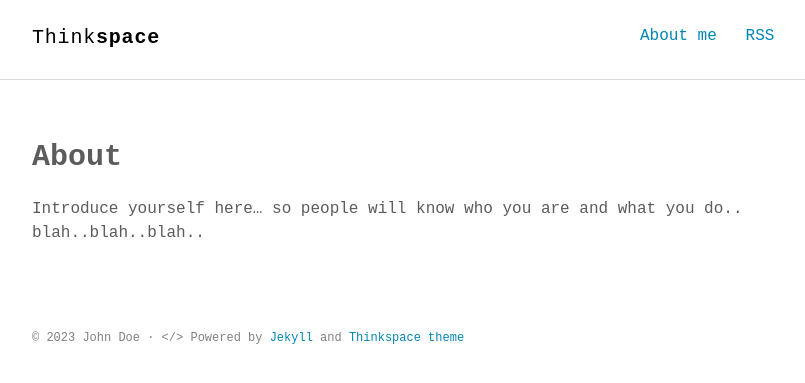
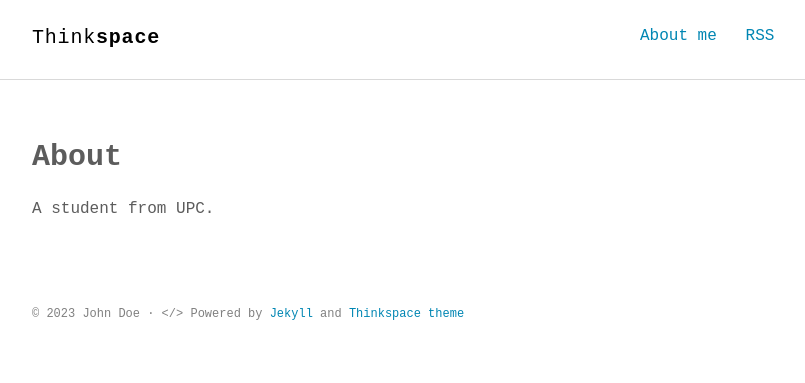
Before and after one commit to qbning/qbning.github.io, a Jekyll site: the page built from about.md, in a window 1280 px wide. Shown: the top 383 px of the page, without its empty margins (232-1037 px from the left). Built offline with Jekyll 4.4.1, drawn with Linux system fonts in a browser that asks for light colours; some web fonts are replaced.

Commit message:
Update about.md

```diff
--- a/about.md
+++ b/about.md
@@ -4,4 +4,4 @@ title: About
 permalink: /about/
 ---
 
-Introduce yourself here... so people will know who you are and what you do.. blah..blah..blah..
+A student from UPC.
```
